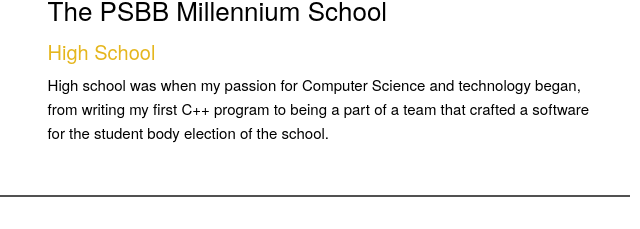
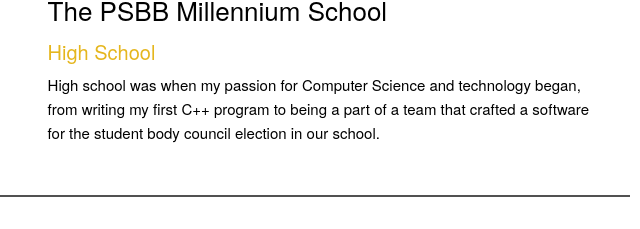
Before and after one commit to WForWatermelon/WForWatermelon.github.io, a plain HTML site: page index.html in a window 1280 px wide. Shown: the part 1734-1963 px from the top of the page, 490-1130 px from the left. Drawn offline with nearby package versions, Linux system fonts and the light colour scheme.

Commit message:
Update index.html

```diff
--- a/index.html
+++ b/index.html
@@ -134,7 +134,7 @@
                     <h3>High School</h3>
                     <p>
                        High school was when my passion for Computer Science and technology began, from writing my first C++
-                       program to being a part of a team that crafted a software for the student body election of the school.
+                       program to being a part of a team that crafted a software for the student body council election in our school.
                     </p>
                 </div>
             </div>
```
